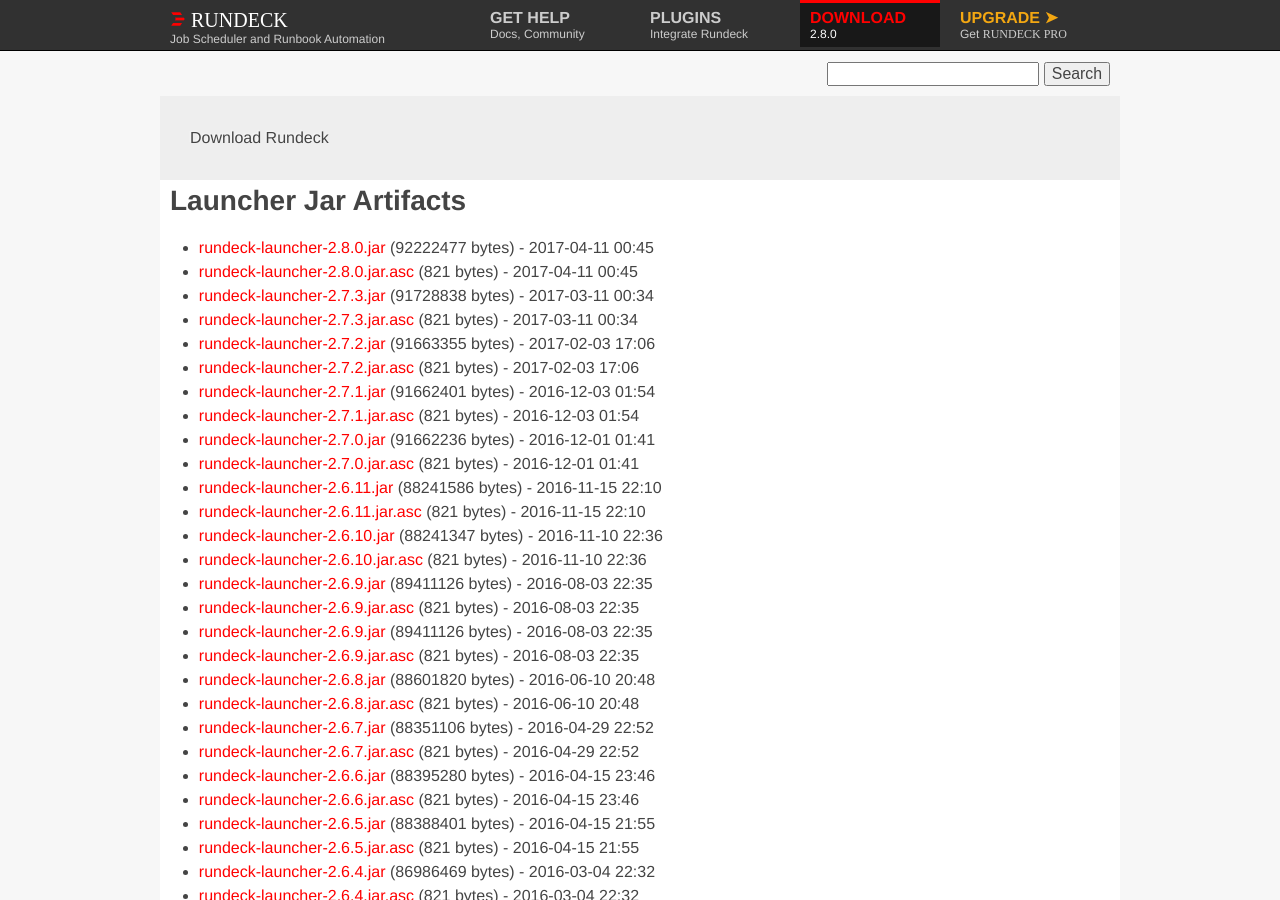
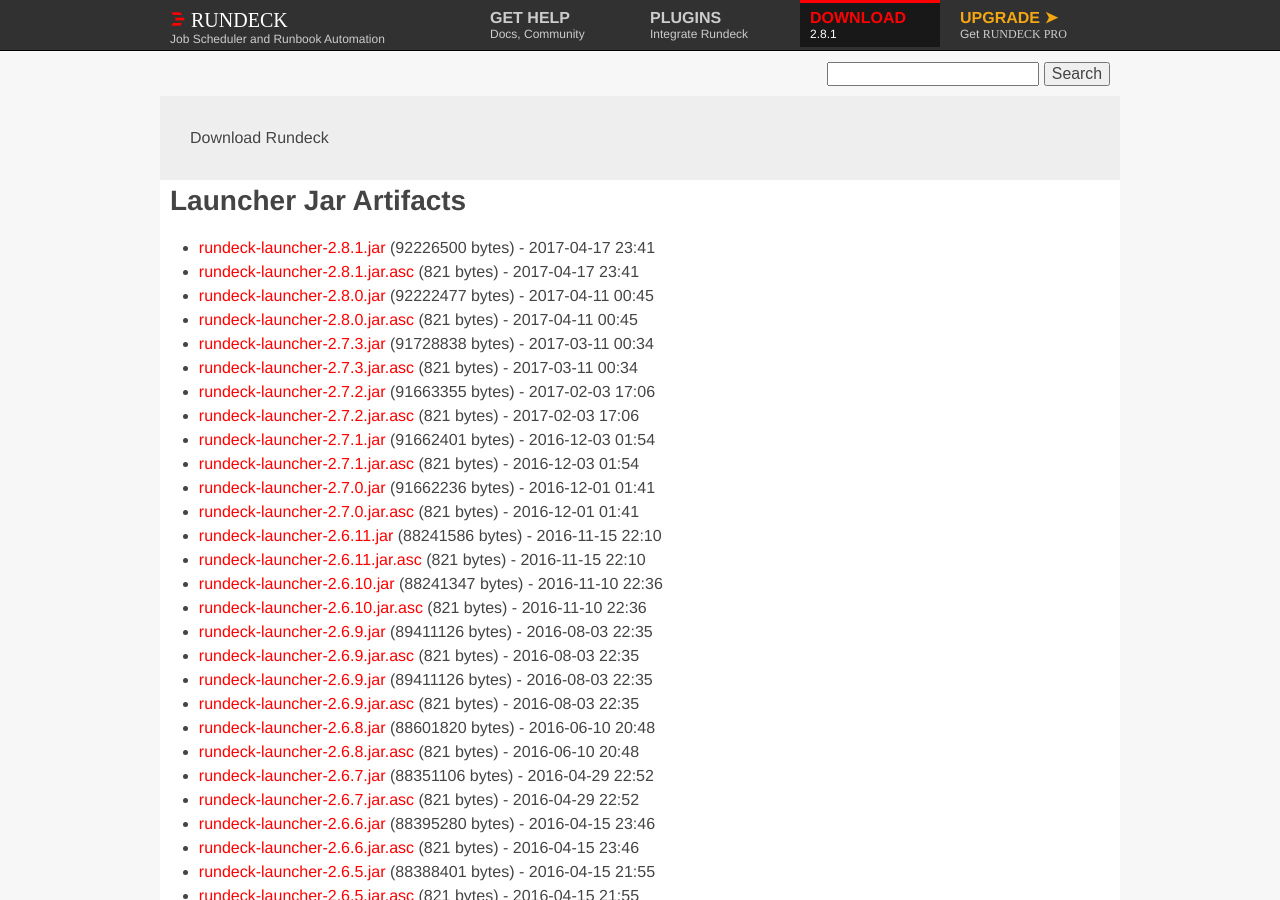
Before and after one commit to rundeck/rundeck-ghpages, a Jekyll site: the page built from download/jar/index.md, in a window 1280 px wide and 900 px high. Built offline with Jekyll 4.4.1, drawn with Linux system fonts in a browser that asks for light colours; nearby versions of some CDN libraries.

Commit message:
Update site to 2.8.1 download links

```diff
--- a/_config.yml
+++ b/_config.yml
@@ -1,25 +1,26 @@
 baseurl: ""
 url: ""
 full_url: "http://www.rundeck.org"
-rd_version: "2.8.0"
-rd_jar_name: "rundeck-launcher-2.8.0.jar"
-rd_jar_sha: "03e1df1a5846e2563939e8c5a0502ab461c78086"
-rd_jar_url: "http://download.rundeck.org/jar/rundeck-launcher-2.8.0.jar"
-rd_jar_size: "92222477"
-rd_deb_name: "rundeck-2.8.0-1-GA.deb"
-rd_deb_url: "http://download.rundeck.org/deb/rundeck-2.8.0-1-GA.deb"
-rd_deb_sha: "6c1777d226f20d657db491a94fde564dfc3dd837"
-rd_deb_size: "106260636"
-rd_zipball: "https://github.com/rundeck/rundeck/zipball/v2.8.0"
-rd_tarball: "https://github.com/rundeck/rundeck/tarball/v2.8.0"
-rd_releasenotes: "https://github.com/rundeck/rundeck/blob/v2.8.0/RELEASE.md"
+rd_version: "2.8.1"
+rd_jar_name: "rundeck-launcher-2.8.1.jar"
+rd_jar_sha: "498d61f580e0a6b400e00ca07725734708b580d2"
+rd_jar_url: "http://download.rundeck.org/jar/rundeck-launcher-2.8.1.jar"
+rd_jar_size: "92226500"
+rd_deb_name: "rundeck-2.8.1-1-GA.deb"
+rd_deb_url: "http://download.rundeck.org/deb/rundeck-2.8.1-1-GA.deb"
+rd_deb_sha: "ecb9823922a703a594bb855d249feffa941a88fe"
+rd_deb_size: "106342946"
+rd_zipball: "https://github.com/rundeck/rundeck/zipball/v2.8.1"
+rd_tarball: "https://github.com/rundeck/rundeck/tarball/v2.8.1"
+rd_releasenotes: "https://github.com/rundeck/rundeck/blob/v2.8.1/RELEASE.md"
 markdown: kramdown
 gems:
   - jekyll-seo-tag
 title: Rundeck.org
 description: Rundeck - Job Scheduler and Runbook Automation
 url: http://rundeck.org
-author: rundeck
+author:
+  twitter: rundeck
 twitter:
   username: rundeck
 logo: /images/rundeck2-512.png
--- a/download/jar/index.md
+++ b/download/jar/index.md
@@ -3,6 +3,8 @@
 layout: download
 download_type: Launcher Jar
 ---
+* [rundeck-launcher-2.8.1.jar](http://download.rundeck.org/jar/rundeck-launcher-2.8.1.jar) (92226500 bytes) - 2017-04-17 23:41
+* [rundeck-launcher-2.8.1.jar.asc](http://download.rundeck.org/jar/rundeck-launcher-2.8.1.jar.asc) (821 bytes) - 2017-04-17 23:41
 * [rundeck-launcher-2.8.0.jar](http://download.rundeck.org/jar/rundeck-launcher-2.8.0.jar) (92222477 bytes) - 2017-04-11 00:45
 * [rundeck-launcher-2.8.0.jar.asc](http://download.rundeck.org/jar/rundeck-launcher-2.8.0.jar.asc) (821 bytes) - 2017-04-11 00:45
 * [rundeck-launcher-2.7.3.jar](http://download.rundeck.org/jar/rundeck-launcher-2.7.3.jar) (91728838 bytes) - 2017-03-11 00:34
```
Also changed, not shown: download/deb/index.md (+1 -0 lines), download/rpm/index.md (+2 -0 lines), download/war/index.md (+2 -0 lines), news/_posts/2017-04-17-rundeck-2.8.1.md (added, +64 -0 lines).
